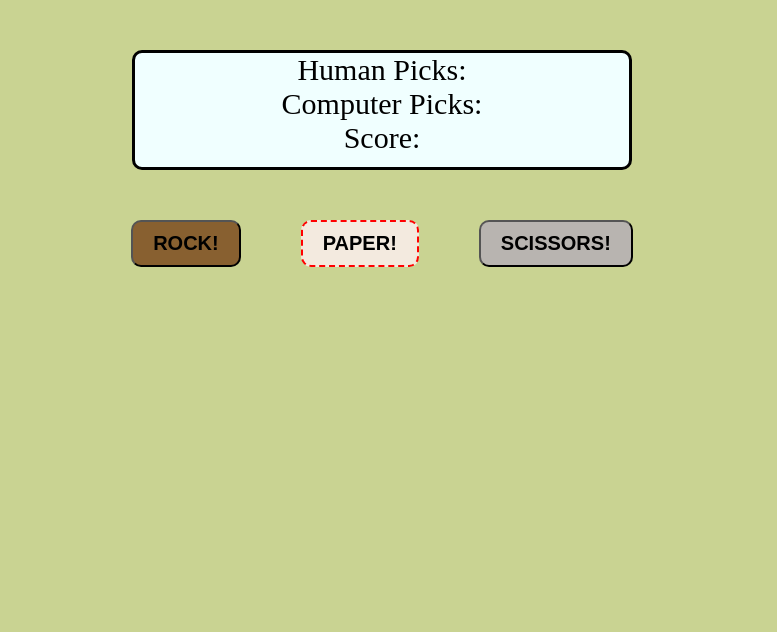
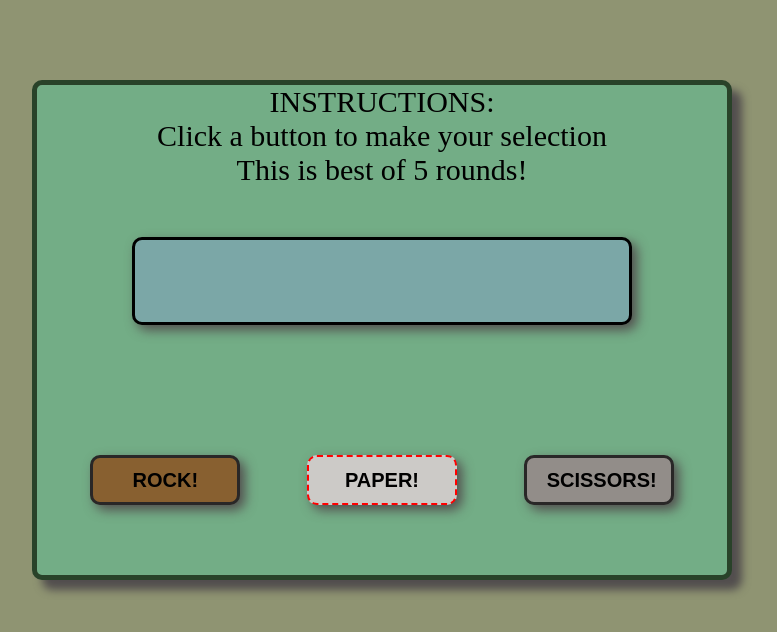
Before and after one commit to Rolindets/rock-paper-scissors, a plain HTML site: page index.html in a window 1280 px wide. Shown: the whole page, without its empty margins (258-1035 px from the left). Drawn offline with Linux system fonts and the light colour scheme.

Commit message:
Minor touch ups (#4)
* add ui to RPS game. Update from console version previously.

* changed colors and button size to match eachother.

```diff
--- a/index.html
+++ b/index.html
@@ -8,11 +8,15 @@
 </head>
 <body>
     <div class="container">
+        <p id="instructions">
+            INSTRUCTIONS: <br>
+            Click a button to make your selection <br>
+            This is best of 5 rounds!
+        </p>
         <div class="game-info-box">
-            <div id="human-result">Human Picks:</div>
-            <div id="computer-result">Computer Picks:</div>
-            <div id="score">Score:</div>
-
+            <div id="human-result"></div>
+            <div id="computer-result"></div>
+            <div id="score"></div>
         </div>
         <div class="btnContainer">
             <button id="btnRock">ROCK!</button>
--- a/style.css
+++ b/style.css
@@ -5,29 +5,57 @@
 }
 
 body {
-    background-color: #c9d392;
 
+    display: flex;
+    justify-content: center;
+    align-items: center;
+    background-color: #8f9472;
+    padding: 10vh;
 }
 
 .container {
     display: flex;
     flex-direction: column;
+    justify-content: center;
     align-items: center;
+    background-color: rgb(115, 173, 134);
+    border: 5px solid rgb(41, 66, 41);
+    border-radius: 10px;
+    box-shadow: 10px 10px 8px rgb(82, 78, 78);
+    width: 700px;
+    height: 500px;
 }
 
 .game-info-box {
     border: 3px solid rgb(0, 0, 0);
     border-radius: 10px;
-background-color: azure;
+    background-color: rgb(123, 167, 167);
     min-width: 500px;
     height: 120px;
     text-align: center;
     font-size: 30px;
-margin-top: 50px;
+    margin-bottom: 60px;
+    padding: 10px;
+    box-shadow: 5px 5px 12px rgb(82, 78, 78);
+    align-items: center;
 }
 
 .btnContainer {
     display: flex;
+    justify-content: space-around;
+    width: 100%;
+    padding: 20px;
+}
+
+button {
+    font-size: 20px;
+    font-weight: 900;
+    padding: 10px 20px;
+    border: 3px solid rgb(41, 39, 39);
+    border-radius: 10px;
+    box-shadow: 5px 5px 12px rgb(82, 78, 78);
+    width: 150px;
+    height: 50px;
    text-align: center;
    gap: 30px;
 }
@@ -47,10 +75,20 @@ margin-top: 50px;
 }
 
 #btnPaper {
-    background-color: rgb(243, 234, 223);
+    background-color: rgb(204, 202, 199);
     border: 2px dashed red;
 }
 
 #btnScissor {
-    background-color: rgb(184, 180, 176);
+    background-color: rgb(146, 141, 137);
 }
+
+#instructions {
+    font-size: 30px;
+    font-weight: 900px;
+    text-align: center;
+    display: flex;
+    justify-content: center;
+    align-items: center;
+    margin-bottom: 50px;
+}
```
Lines whose indentation alone changed are shown as unchanged.
